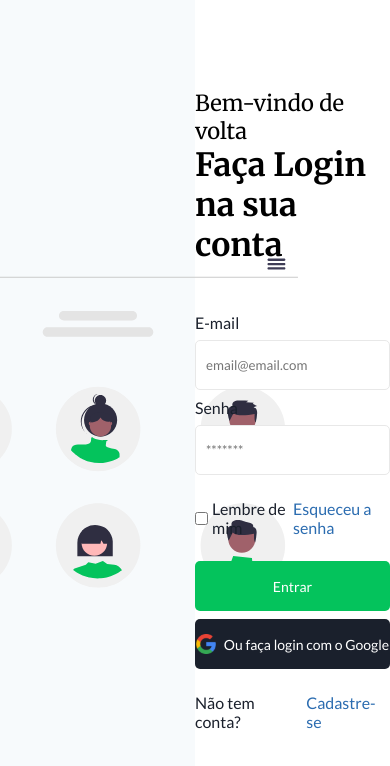
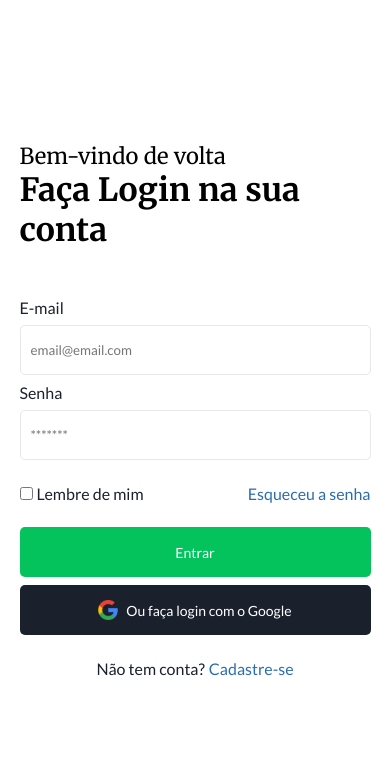
Before and after one commit to ruanvsrateira/codelandia-challenge-4, a React (Vite) app: page / in a window 390 px wide. Shown: the top 766 px of the page. Built offline with nearby package versions, Linux system fonts and the light colour scheme.

Commit message:
feat: add responsivity on page

```diff
--- a/src/components/Form/styles.ts
+++ b/src/components/Form/styles.ts
@@ -1,6 +1,10 @@
 import styled from "styled-components";
 
-export const FormContainer = styled.form``;
+export const FormContainer = styled.form`
+  @media (max-width: 1000px) {
+    width: 90%;
+  }
+`;
 
 export const TextContainer = styled.div`
   margin-bottom: 48px;
--- a/src/styles.ts
+++ b/src/styles.ts
@@ -13,6 +13,9 @@ export const SectionLeft = styled.section`
   width: 50%;
   height: 100vh;
   background-color: #f7fafc;
+  @media (max-width: 1000px) {
+    display: none;
+  }
 `;
 
 export const SectionRight = styled.section`
@@ -22,4 +25,7 @@ export const SectionRight = styled.section`
   height: 100vh;
   align-items: center;
   justify-content: center;
+  @media (max-width: 1000px) {
+    width: 100%;
+  }
 `;
```
